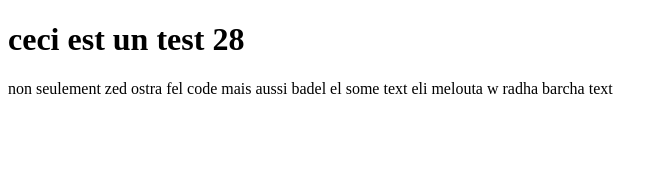
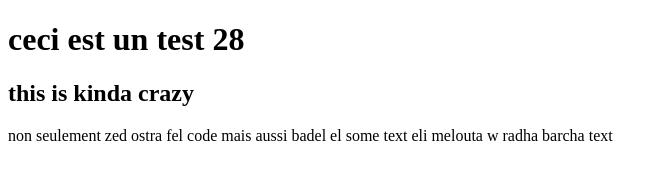
Before and after one commit to youssefalmia/project-demo-workshop-git, a plain HTML site: page index.html in a window 1280 px wide. Shown: the whole page, without its empty margins (0-668 px from the left). Drawn offline with Linux system fonts and the light colour scheme.

Commit message:
some crazy stuff

```diff
--- a/index.html
+++ b/index.html
@@ -9,9 +9,13 @@
 <body>
   <!-- comment on line 10 -->
   <!-- comment on line 11 added by youssef -->
+  <!-- working from branch mtaa jozef -->
   <h1>
     ceci est un test 28 <!-- radineha 28 houni 20:22 ;) -->
   </h1>
+  <h2>
+    this is kinda crazy
+  </h2>
   <p>
     non seulement zed ostra fel code mais aussi badel el some text eli melouta w radha barcha text
   </p>
```
